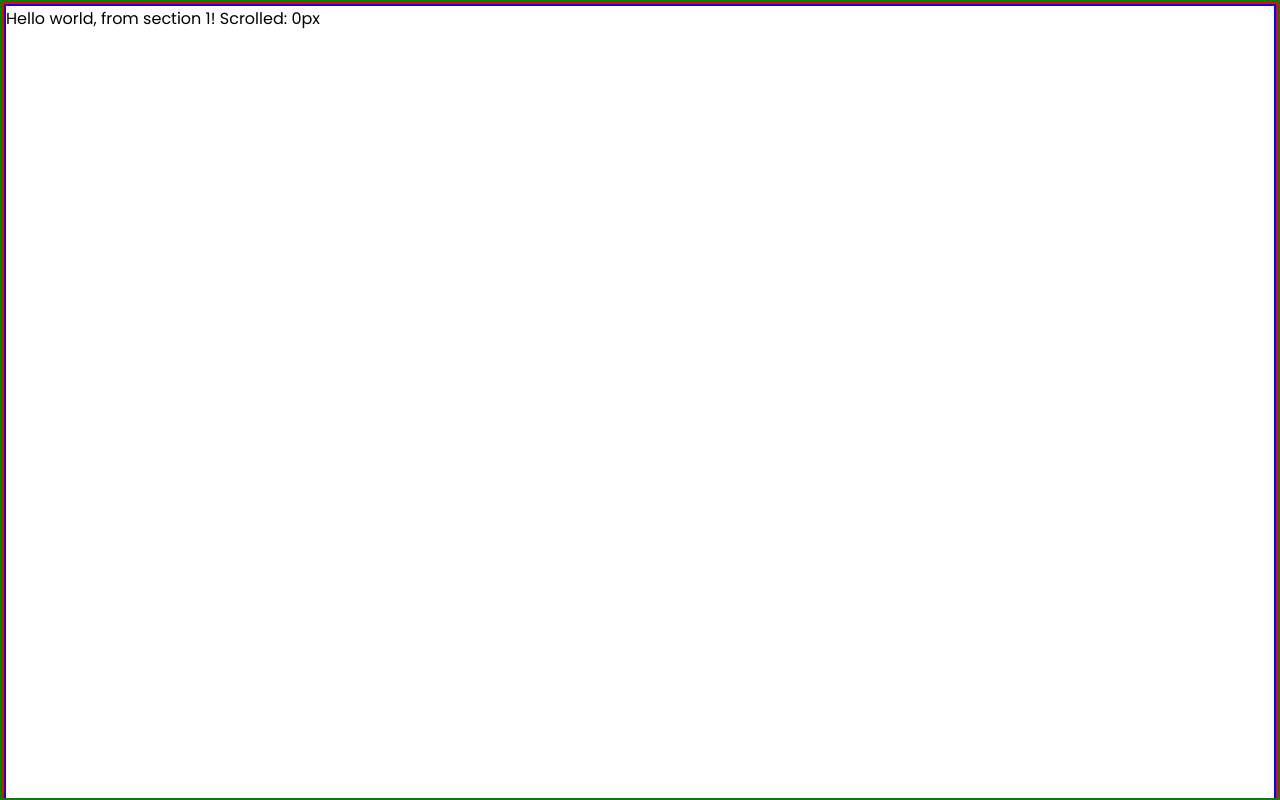
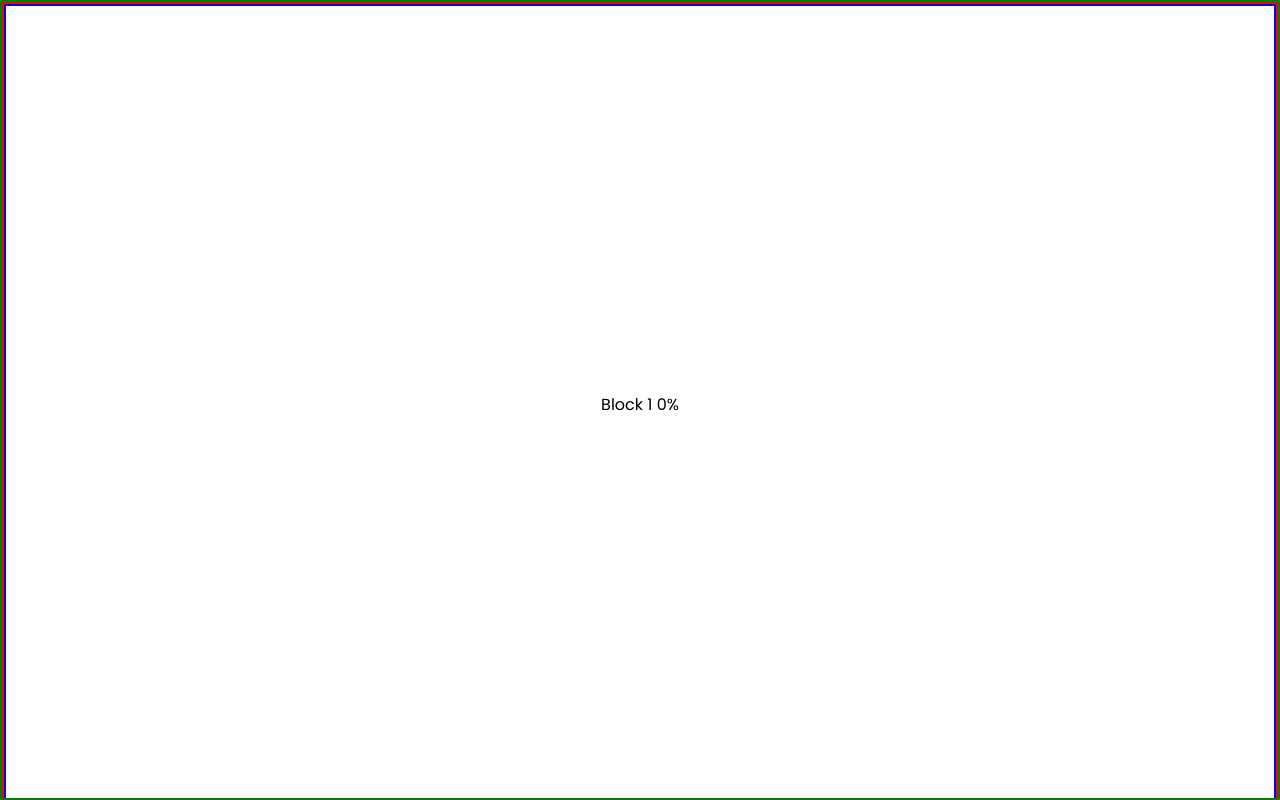
Before and after one commit to TOMO-YOSHI/simple-portfolio, a Next.js app: page / in a window 1280 px wide. Shown: the top 800 px of the page. Built offline with nearby package versions, Linux system fonts and the light colour scheme.

Commit message:
make sticky scroll component

```diff
--- a/src/app/page.tsx
+++ b/src/app/page.tsx
@@ -7,7 +7,7 @@ export default function Home() {
   return (
     <main>
       <StickyContainer />
-      {/* <StickyContainer /> */}
+      <StickyContainer />
       {/* <Hero text={'Tomohiro'} /> */}
     </main>
   )
--- a/src/components/StickyContainer/StickyContainer.styled.tsx
+++ b/src/components/StickyContainer/StickyContainer.styled.tsx
@@ -8,7 +8,7 @@ export const Container = styled.div`
 `;
 
 export const InnerContainer = styled.div`
-  height: 8000px;
+  height: 4000px;
   position: relative;
   border: 2px red solid;
 `;
@@ -18,4 +18,7 @@ export const StickyContent = styled.div`
   position: sticky;
   top: 0;
   border: 2px blue solid;
+  display: flex;
+  justify-content: center;
+  align-items: center;
 `;
--- a/src/components/StickyContainer/StickyContainer.tsx
+++ b/src/components/StickyContainer/StickyContainer.tsx
@@ -4,38 +4,38 @@ import * as Styled from './StickyContainer.styled';
 
 export const StickyContainer = () => {
   const containerRef = useRef<HTMLDivElement>(null);
-  const container1Ref = useRef<HTMLDivElement>(null);
-
-  const [scrollYInside1, setScrollYInside1] = useState<number>(0);
-
-  const handleScroll = () => {
-    if (!containerRef.current || !container1Ref.current) return;
-
-    const containerHeight = containerRef.current.offsetHeight;
-    const distanceFromTop = container1Ref.current.getBoundingClientRect().top - containerRef.current.getBoundingClientRect().top;
-
-    let scrolledLength = containerHeight - distanceFromTop;
-
-    // Ensure the value is between 0 and the height of InnerContainer
-    scrolledLength = Math.max(0, Math.min(scrolledLength, container1Ref.current.offsetHeight));
-
-    setScrollYInside1(scrolledLength);
-  };
+  const [scrollPercentage, setScrollPercentage] = useState(0);
 
   useEffect(() => {
+    const onScroll = () => {
+      if (containerRef.current) {
+        const { scrollTop, scrollHeight, clientHeight } = containerRef.current;
+
+        // Calculate percentage scrolled.
+        const percentage = Math.round((scrollTop / (scrollHeight - clientHeight)) * 100);
+
+        // Update the state with the new value.
+        setScrollPercentage(percentage);
+      }
+    };
+
     if (containerRef.current) {
-      containerRef.current.addEventListener('scroll', handleScroll);
+      const containerCurrent = containerRef.current;
+      containerCurrent.addEventListener('scroll', onScroll);
+
       return () => {
-        containerRef.current?.removeEventListener('scroll', handleScroll);
+        if (containerCurrent) {
+          containerCurrent.removeEventListener('scroll', onScroll);
+        }
       };
     }
-  }, []);
+  }, [])
 
   return (
     <Styled.Container ref={containerRef}>
-      <Styled.InnerContainer ref={container1Ref}>
+      <Styled.InnerContainer>
         <Styled.StickyContent>
-          Hello world, from section 1! Scrolled: {scrollYInside1}px
+          Block 1 {scrollPercentage}%
         </Styled.StickyContent>
       </Styled.InnerContainer>
     </Styled.Container>
```
